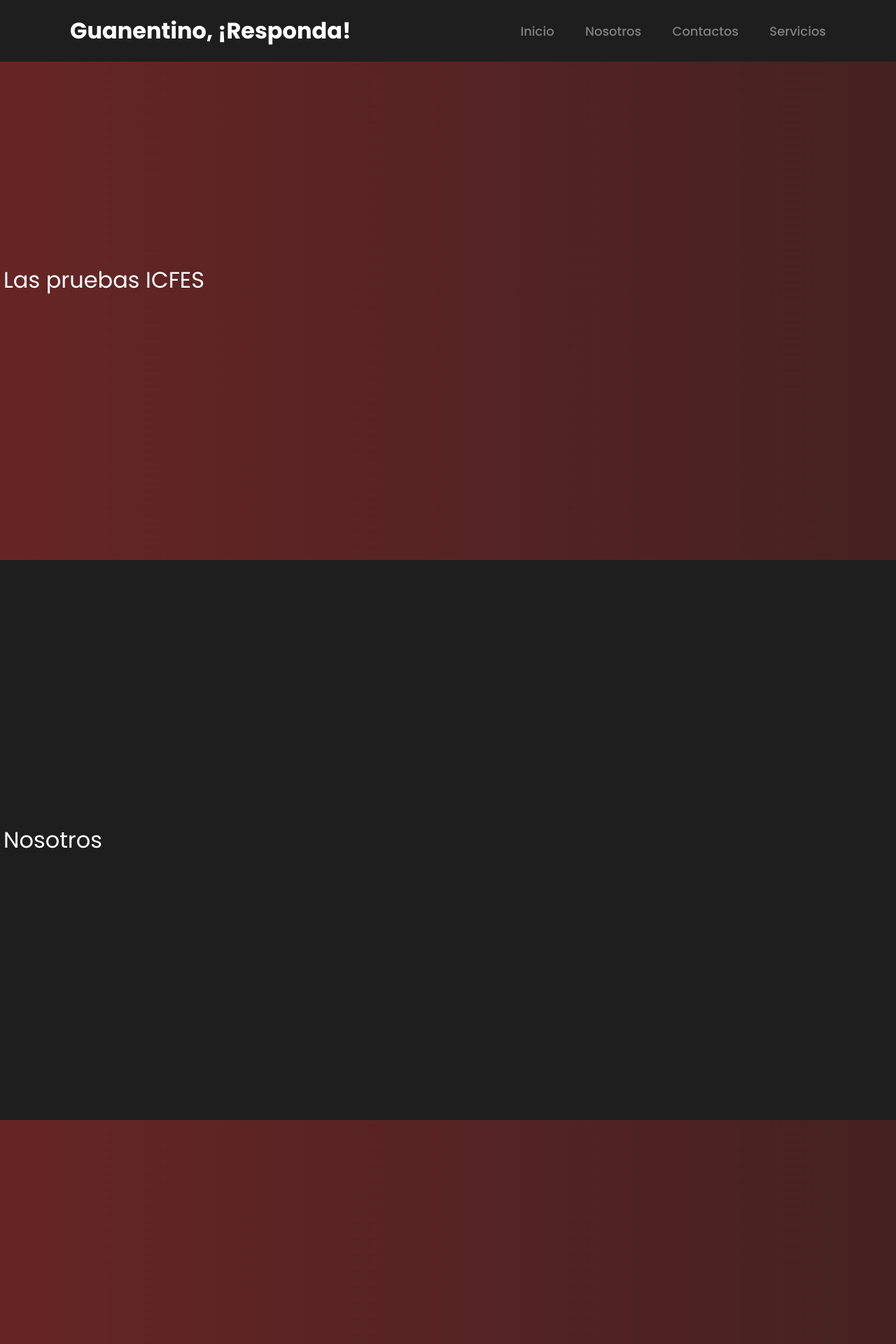
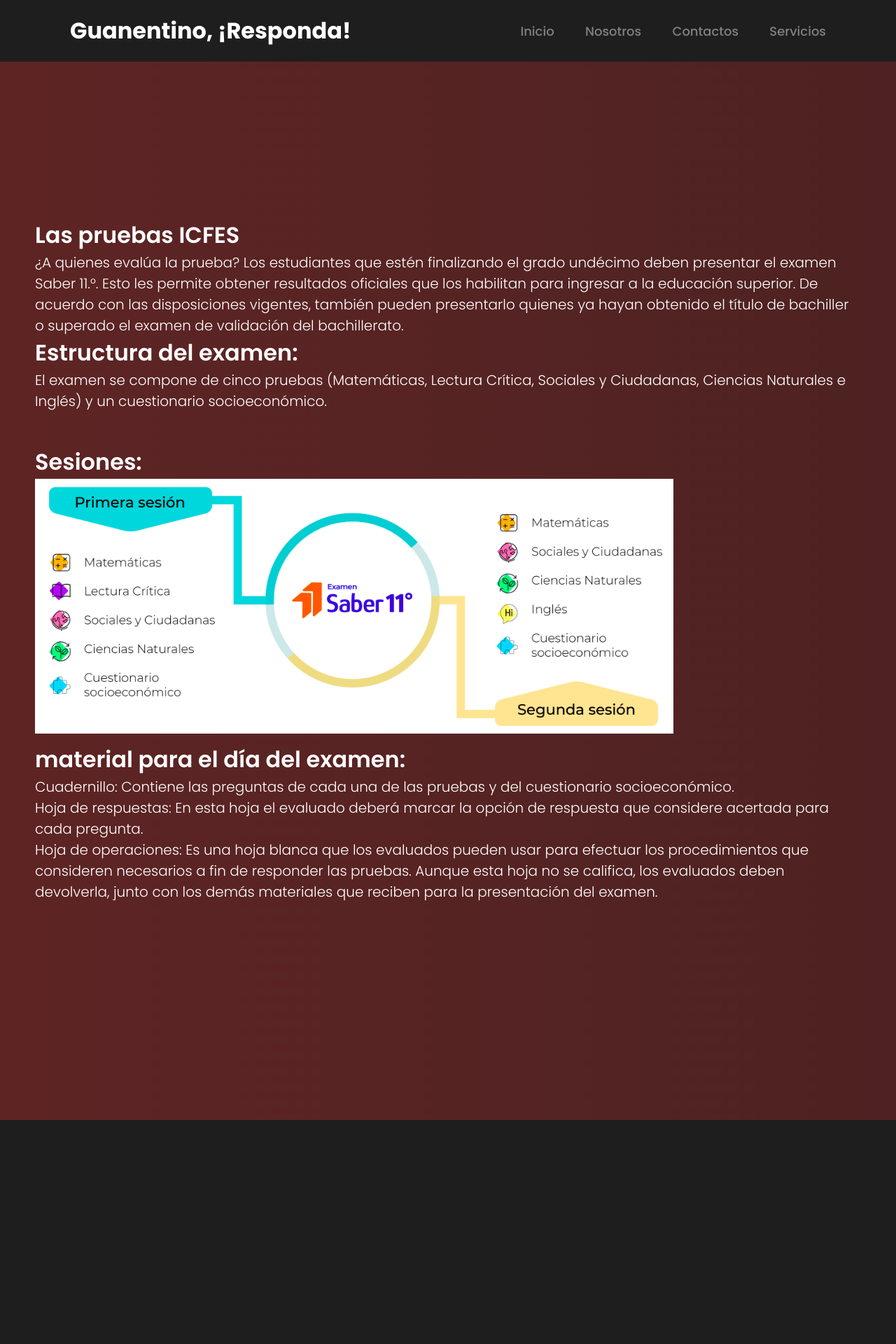
Before and after one commit to fsadriann/guanentino_responda, a PHP site: page / in a window 1280 px wide. Shown: the top 1920 px of the page at 70% size. Run offline with PHP 8.4, Linux system fonts and the light colour scheme.

Commit message:
se añadieron contenidos de la prueba

```diff
--- a/css/styles.css
+++ b/css/styles.css
@@ -51,17 +51,22 @@ nav a.active{
 }
 
 section {
-    min-height: 100vh;
+    min-height: 200vh;
     display: flex;
     justify-content: left;
-    padding-left: 5px;
+    padding-left: 50px;
+    padding-right: 50px;
     align-items: center;
     background: transparent;
     font-size: 32px;
     color:#fff;
-    font-weight: 400;
+    font-weight: 600;
 }
 
 section:nth-child(odd){
     background: #1e1e1e;
 }
+p{
+    font-weight: 300;
+    font-size: 20px;
+}
--- a/index.html
+++ b/index.html
@@ -22,7 +22,48 @@
 
     <section class="row" id="home">
         <aside>
-            Las pruebas ICFES
+            Las pruebas ICFES <br>
+            <p>¿A quienes evalúa la prueba?
+
+                Los estudiantes que estén finalizando el grado undécimo
+                deben presentar el examen Saber 11.°. Esto les permite obtener
+                resultados oficiales que los habilitan para ingresar a la educación
+                superior. De acuerdo con las disposiciones vigentes, también
+                pueden presentarlo quienes ya hayan obtenido el título de
+                bachiller o superado el examen de validación del bachillerato.
+                </p>
+            Estructura del examen:
+            <br>
+            <p>El examen se compone de cinco pruebas (Matemáticas, Lectura
+                Crítica, Sociales y Ciudadanas, Ciencias Naturales e Inglés) y
+                un cuestionario socioeconómico.
+                </p>
+                <br>
+            Sesiones:
+            <br>
+            <img src="img/sesiones.png" alt="sesiones">
+            <br>
+            material para el día del examen:
+            <p>
+                Cuadernillo:
+                Contiene las preguntas de cada una de las pruebas y
+                del cuestionario socioeconómico.
+                <br>
+            Hoja de respuestas:
+                En esta hoja el evaluado deberá marcar la opción
+                de respuesta que considere acertada para cada
+                pregunta.
+                <br>
+            Hoja de operaciones:
+                Es una hoja blanca que los evaluados pueden usar
+                para efectuar los procedimientos que consideren
+                necesarios a fin de responder las pruebas. Aunque
+                esta hoja no se califica, los evaluados deben
+                devolverla, junto con los demás materiales que
+                reciben para la presentación del examen.
+
+
+            </p>
         </aside>
     </section>
     <section id="us">Nosotros</section>
```
Also changed, not shown: img/coso.png (added), img/sesiones.png (added).
